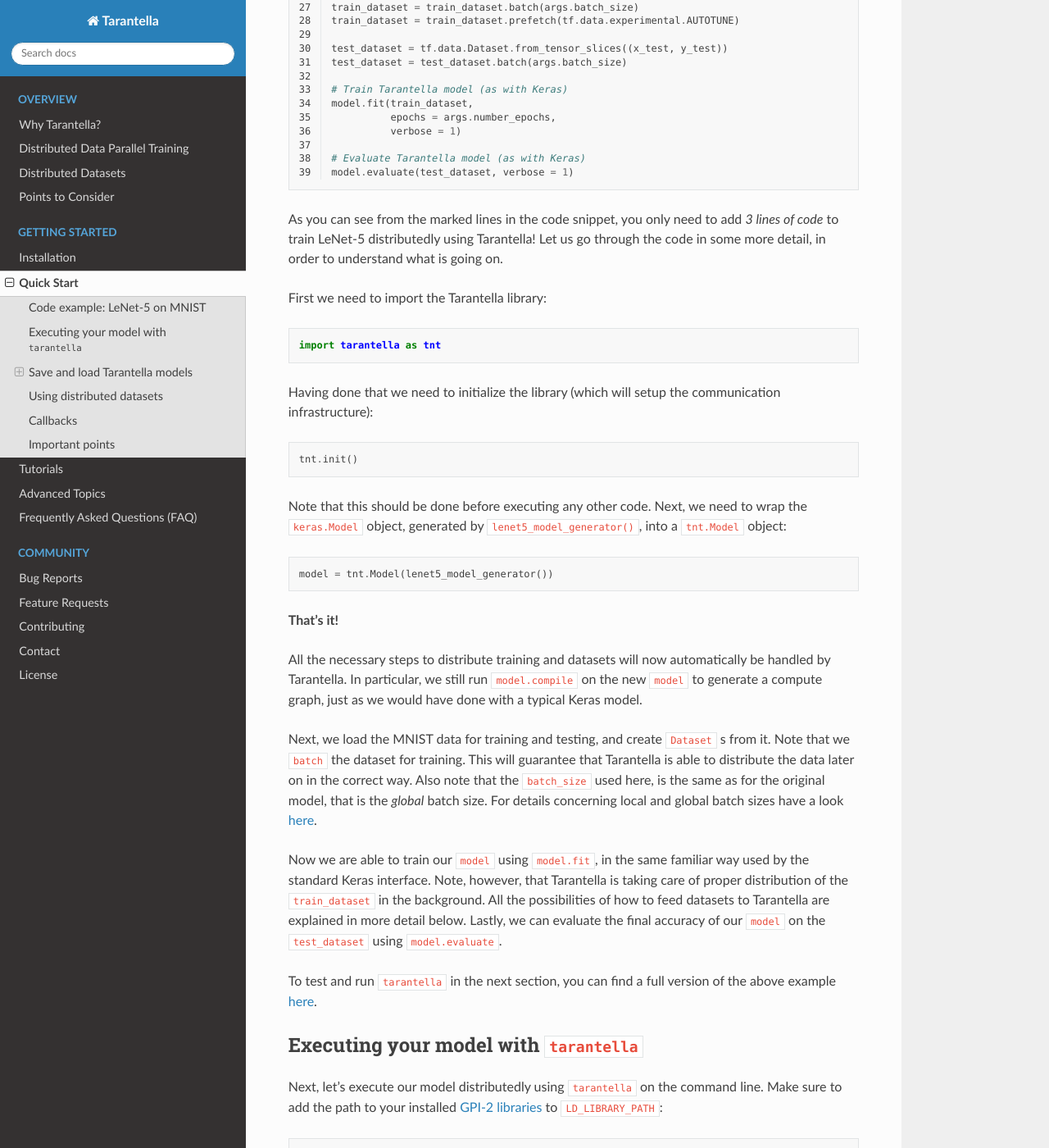
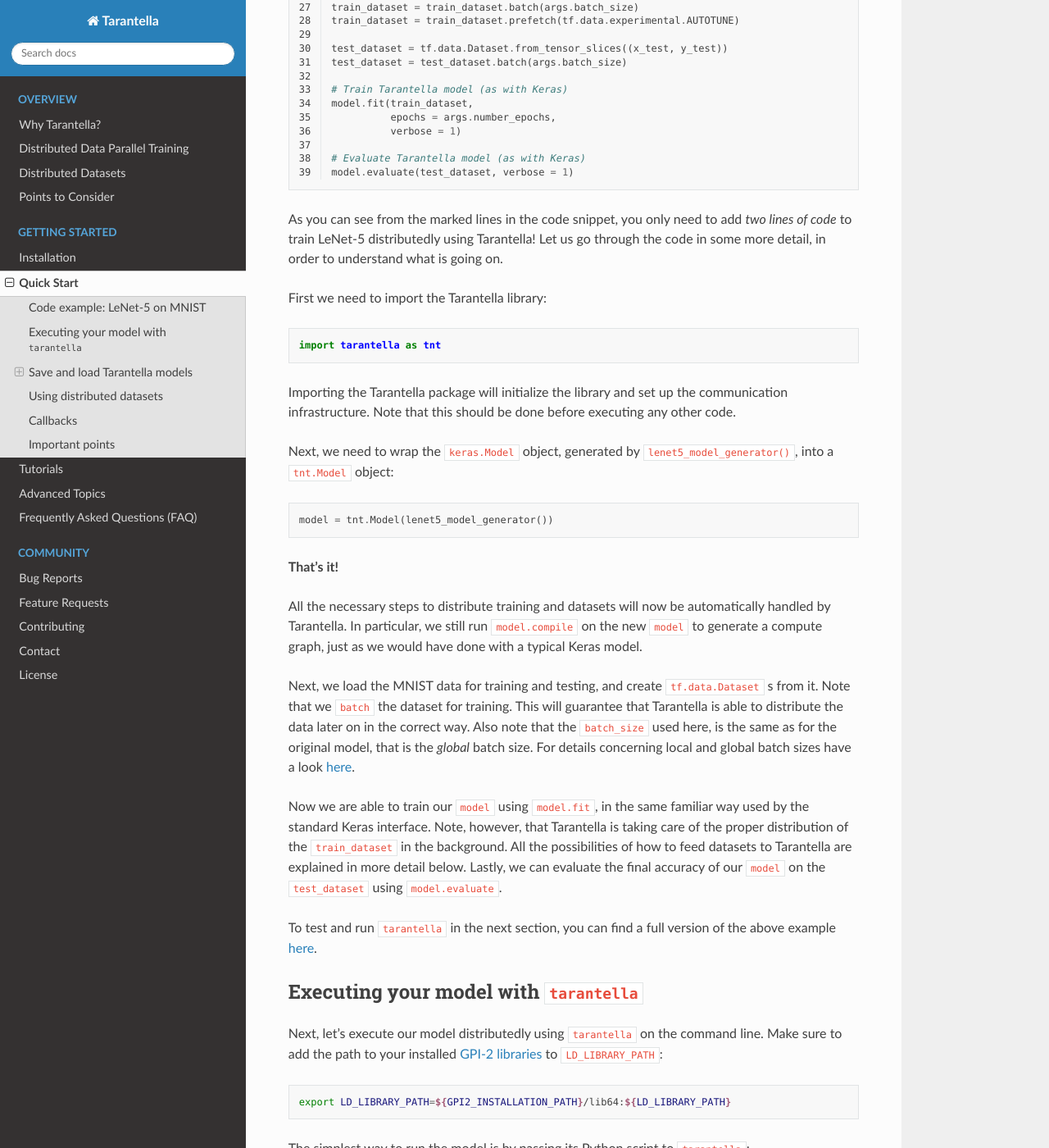
Before and after one commit to cc-hpc-itwm/tarantella, a Sphinx documentation site: the page built from docs/source/quick_start.rst, in a window 1280 px wide and 1400 px high, scrolled down 1002 px. Shown: the whole window at 82% size. Built offline with Sphinx 7.4.7 and the Read the Docs theme 2.0.0, drawn with Linux system fonts in a browser that asks for light colours; some of the changed text lies outside the part shown.

Commit message:
docs: quick start: remove `tnt.init()` description and fix typos

```diff
--- a/docs/source/model.py
+++ b/docs/source/model.py
@@ -3,7 +3,6 @@ import tensorflow as tf
 from tensorflow import keras
 
 import tarantella as tnt
-tnt.init()
 
 def parse_args():
   parser = argparse.ArgumentParser()
--- a/docs/source/quick_start.rst
+++ b/docs/source/quick_start.rst
@@ -25,10 +25,10 @@ copy-paste the code snippets and try them out, even on your laptop.
 .. literalinclude:: quick_start_model.py
    :language: Python
    :linenos:
-   :emphasize-lines: 3,9,13
+   :emphasize-lines: 5,13
 
 As you can see from the marked lines in the code snippet,
-you only need to add *3 lines of code* to train LeNet-5 distributedly using Tarantella!
+you only need to add *two lines of code* to train LeNet-5 distributedly using Tarantella!
 Let us go through the code in some more detail, in order to understand what is going on.
 
 First we need to import the Tarantella library:
@@ -37,14 +37,12 @@ First we need to import the Tarantella library:
 
    import tarantella as tnt
 
-Having done that we need to initialize the library (which will setup the communication infrastructure):
+Importing the Tarantella package will initialize the library and set up the communication
+infrastructure.
+Note that this should be done before executing any other code.
 
-.. code-block:: Python
-
-   tnt.init()
-
-Note that this should be done before executing any other code. Next, we need to wrap the
-``keras.Model`` object, generated by ``lenet5_model_generator()``, into a ``tnt.Model`` object:
+Next, we need to wrap the ``keras.Model`` object, generated by ``lenet5_model_generator()``,
+into a ``tnt.Model`` object:
 
 .. code-block:: Python
 
@@ -52,19 +50,19 @@ Note that this should be done before executing any other code. Next, we need to
 
 **That's it!**
 
-All the necessary steps to distribute training and datasets will now automatically be handled by Tarantella.
+All the necessary steps to distribute training and datasets will now be automatically handled by Tarantella.
 In particular, we still run ``model.compile`` on the new ``model`` to generate a compute graph,
 just as we would have done with a typical Keras model.
 
 Next, we load the MNIST data for training and testing, and
-create ``Dataset`` s from it. Note that we ``batch`` the dataset for training.
+create ``tf.data.Dataset`` s from it. Note that we ``batch`` the dataset for training.
 This will guarantee that Tarantella is able to distribute the data later on in the correct way.
 Also note that the ``batch_size`` used here, is the same as for the original model,
 that is the *global* batch size.  For details concerning local and global batch sizes have a look
 :ref:`here <global-vs-local-batch-size-label>`.
 
 Now we are able to train our ``model`` using ``model.fit``, in the same familiar
-way used by the standard Keras interface. Note, however, that Tarantella is taking care of proper
+way used by the standard Keras interface. Note, however, that Tarantella is taking care of the proper
 distribution of the ``train_dataset`` in the background. All the possibilities of how to
 feed datasets to Tarantella are explained in more detail below.
 Lastly, we can evaluate the final accuracy of our ``model`` on the ``test_dataset`` using
@@ -166,7 +164,7 @@ and can be set with ``--log-level``:
 
 .. code-block:: bash
 
-   tarantella --hostfile hostfile --log-level=INFO -- model.py
+   tarantella --hostfile hostfile --log-level INFO -- model.py
 
 By default, ``tarantella`` will log on the :ref:`master rank <ranks-label>` only.
 This can be changed by using the ``--log-on-all-devices`` option which will print
@@ -356,8 +354,8 @@ maximal performance in multi-node execution, as explained
 :ref:`here <using-local-batch-sizes-label>`. Keep in mind however, that Tarantella still expects
 the ``Dataset`` to be batched with the global batch size, and that the micro-batch
 size has to be consistent with the global batch size. [#footnote_consistent]_
-This is why, it is recommended to use an unbatched ``Dataset`` when setting
-a ``tnt_micro_batch_size`` explicitly.
+This is why it is recommended to use an unbatched ``Dataset`` when setting
+``tnt_micro_batch_size`` explicitly.
 
 Tarantella does not support any other way to feed data to ``fit`` at the moment.
 In particular, Numpy arrays, TensorFlow tensors and generators are not supported.
@@ -452,13 +450,6 @@ There is a number of points you should be aware of when using Tarantella.
 
 .. note::
 
-   ``tnt.init()`` needs to be called **after** ``import tarantella as tnt``, but **before**
-   any other statement.
-
-This will make sure the GPI-2 communication infrastructure is correctly initialized.
-
-.. note::
-
    Tarantella does not support custom training loops.
 
 Instead of using custom training loops, please use ``Model.fit(...)``.
--- a/docs/source/quick_start_model.py
+++ b/docs/source/quick_start_model.py
@@ -1,13 +1,13 @@
 import tensorflow as tf
 from tensorflow import keras
-import tarantella as tnt
 
 # Initialize Tarantella (before doing anything else)
-tnt.init()
-args = parse_args()
+import tarantella as tnt
 
 # Skip function implementations for brevity
 [...]
+
+args = parse_args()
 
 # Create Tarantella model from a `keras.Model`
 model = tnt.Model(lenet5_model_generator())
```
Also changed, not shown: other parts of docs/source/quick_start.rst (+3 -3 lines).
